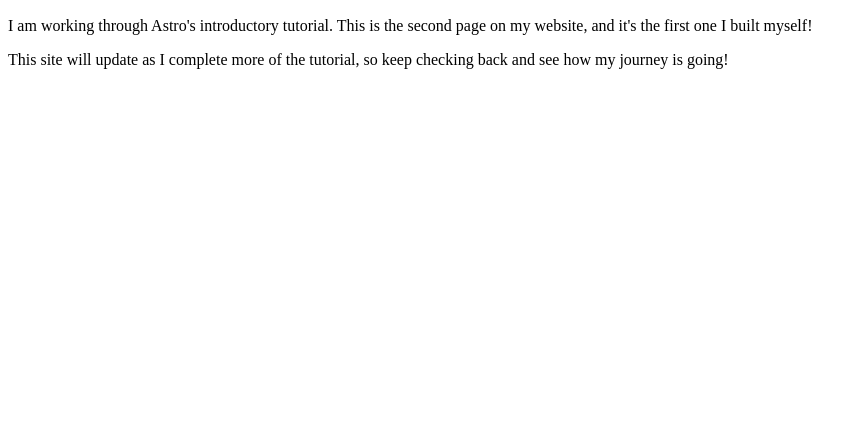
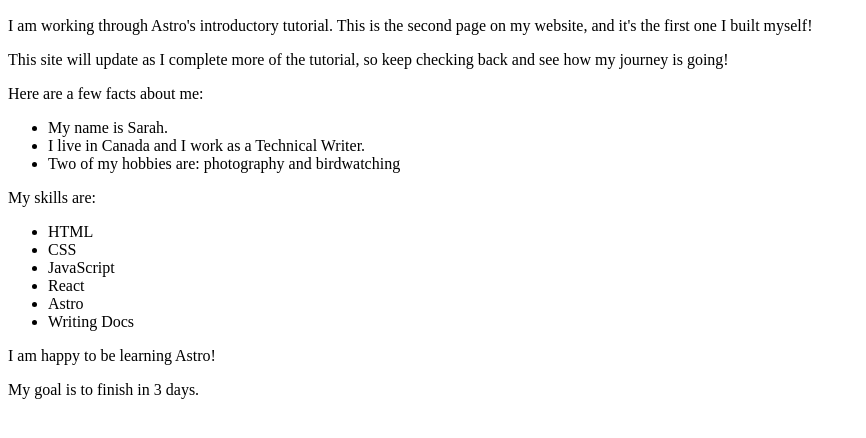
Before and after one commit to Knorgias/astro-blog, an Astro site: page /about in a window 1280 px wide. Shown: the part 136-574 px from the top of the page, without its empty margins (0-866 px from the left). Built offline with nearby package versions, Linux system fonts and the light colour scheme; Astro itself is replaced by a stand-in of ours.

Commit message:
conditionally render elements

```diff
--- a/src/pages/about.astro
+++ b/src/pages/about.astro
@@ -1,5 +1,19 @@
 ---
 const pageTitle = "About Me";
+
+const identity = {
+  firstName: "Sarah",
+  country: "Canada",
+  occupation: "Technical Writer",
+  hobbies: ["photography", "birdwatching", "baseball"],
+};
+
+const skills = ["HTML", "CSS", "JavaScript", "React", "Astro", "Writing Docs"];
+
+const happy = true;
+const finished = false;
+const goal = 3;
+---
 ---
 
 <html lang="en">
@@ -21,5 +35,23 @@ const pageTitle = "About Me";
     <p>I am working through Astro's introductory tutorial. This is the second page on my website, and it's the first one I built myself!</p>
 
     <p>This site will update as I complete more of the tutorial, so keep checking back and see how my journey is going!</p>
+
+    <p>Here are a few facts about me:</p>
+    <ul>
+      <li>My name is {identity.firstName}.</li>
+      <li>I live in {identity.country} and I work as a {identity.occupation}.</li>
+      {identity.hobbies.length >= 2 &&
+        <li>Two of my hobbies are: {identity.hobbies[0]} and {identity.hobbies[1]}</li>
+      }
+    </ul>
+    <p>My skills are:</p>
+    <ul>
+      {skills.map((skill) => <li>{skill}</li>)}
+    </ul>
+    {happy && <p>I am happy to be learning Astro!</p>}
+
+    {finished && <p>I finished this tutorial!</p>}
+
+    {goal === 3 ? <p>My goal is to finish in 3 days.</p> : <p>My goal is not 3 days.</p>}
 	</body>
 </html>
```
